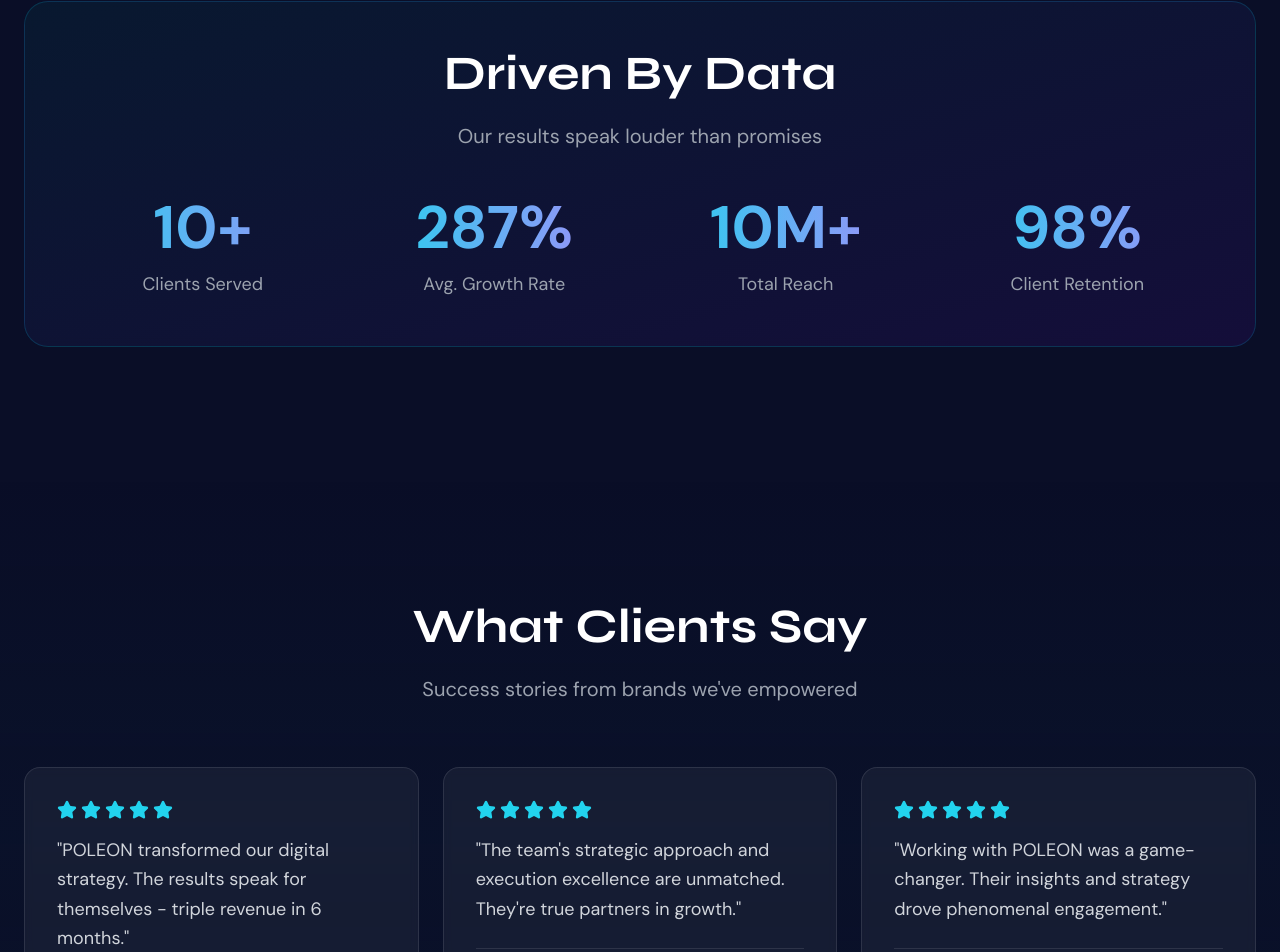
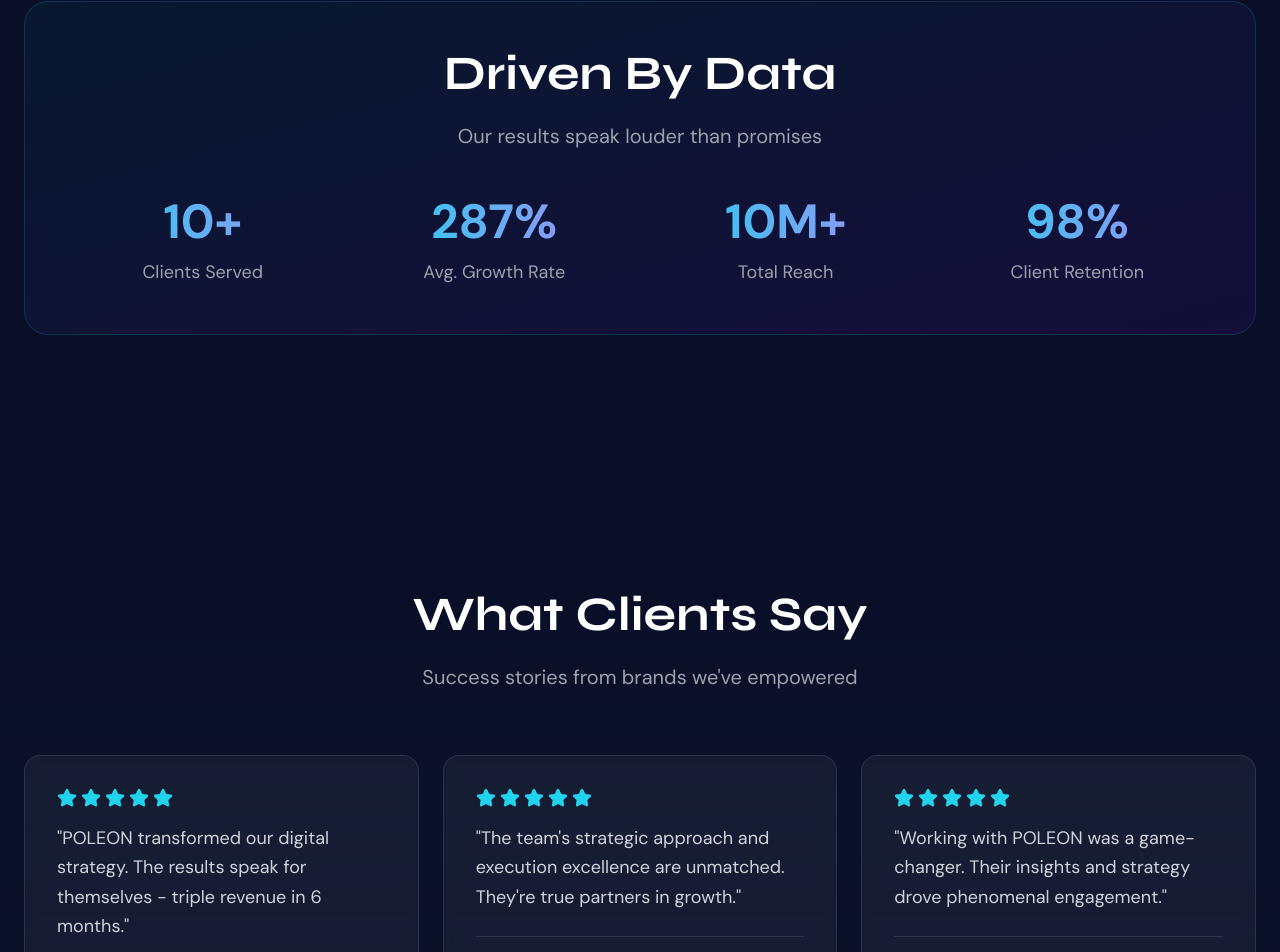
Before and after one commit to olamideolayemi/Poleon, a React (Vite) app: page / in a window 1280 px wide. Shown: the part 3460-4412 px from the top of the page. Built offline with nearby package versions, Linux system fonts and the light colour scheme; the HTML template or start-up script is replaced by a standard one.

Commit message:
feat styling: made a few font size changed for mobile

```diff
--- a/src/pages/HomePage.jsx
+++ b/src/pages/HomePage.jsx
@@ -150,7 +150,7 @@
               </span>
             </div>
 
-            <h1 className="text-6xl md:text-7xl lg:text-8xl font-bold leading-tight">
+            <h1 className="text-4xl md:text-6xl lg:text-8xl font-bold leading-tight">
               <span className="bg-gradient-to-r from-white via-cyan-100 to-white bg-clip-text text-transparent">
                 Your Growth.
               </span>
@@ -198,7 +198,7 @@
       <section className="relative py-32 bg-gradient-to-b from-transparent via-cyan-950/10 to-transparent">
         <div className="max-w-7xl mx-auto px-6">
           <div className="text-center mb-16">
-            <h2 className="text-5xl font-bold text-white mb-6">What We Do</h2>
+            <h2 className="text-3xl md:text-5xl font-bold text-white mb-6">What We Do</h2>
             <p className="text-xl text-gray-400 max-w-2xl mx-auto">
               Comprehensive digital solutions designed for exponential growth
             </p>
@@ -233,7 +233,7 @@
       <section className="relative py-32">
         <div className="max-w-7xl mx-auto px-6">
           <div className="text-center mb-16">
-            <h2 className="text-5xl font-bold text-white mb-6">
+            <h2 className="text-3xl md:text-5xl font-bold text-white mb-6">
               How We Help You Grow
             </h2>
             <p className="text-xl text-gray-400 max-w-2xl mx-auto">
@@ -267,7 +267,7 @@
       <section className="relative py-16">
         <div className="max-w-5xl mx-auto px-6">
           <div className="bg-gradient-to-br from-cyan-950/40 to-violet-950/40 border border-white/10 rounded-3xl p-10">
-            <h2 className="text-4xl font-bold text-white mb-5">
+            <h2 className="text-3xl md:text-4xl font-bold text-white mb-5">
               What working with us feels like
             </h2>
             <p className="text-cyan-300 mb-4">
@@ -382,7 +382,7 @@
         <div className="max-w-7xl mx-auto px-6">
           <div className="bg-gradient-to-br from-cyan-950/30 to-violet-950/30 backdrop-blur-sm border border-cyan-500/20 rounded-3xl p-12">
             <div className="text-center mb-12">
-              <h2 className="text-5xl font-bold text-white mb-6">
+              <h2 className="text-3xl md:text-5xl font-bold text-white mb-6">
                 Driven By Data
               </h2>
               <p className="text-xl text-gray-400">
@@ -392,25 +392,25 @@
 
             <div className="grid md:grid-cols-4 gap-8">
               <div className="text-center">
-                <div className="text-6xl font-bold bg-gradient-to-r from-cyan-400 to-violet-400 bg-clip-text text-transparent mb-3">
+                <div className="text-3xl md:text-5xl font-bold bg-gradient-to-r from-cyan-400 to-violet-400 bg-clip-text text-transparent mb-3">
                   <AnimatedCounter end={10} suffix="+" />
                 </div>
                 <p className="text-gray-400 text-lg">Clients Served</p>
               </div>
               <div className="text-center">
-                <div className="text-6xl font-bold bg-gradient-to-r from-cyan-400 to-violet-400 bg-clip-text text-transparent mb-3">
+                <div className="text-3xl md:text-5xl font-bold bg-gradient-to-r from-cyan-400 to-violet-400 bg-clip-text text-transparent mb-3">
                   <AnimatedCounter end={287} suffix="%" />
                 </div>
                 <p className="text-gray-400 text-lg">Avg. Growth Rate</p>
               </div>
               <div className="text-center">
-                <div className="text-6xl font-bold bg-gradient-to-r from-cyan-400 to-violet-400 bg-clip-text text-transparent mb-3">
+                <div className="text-3xl md:text-5xl font-bold bg-gradient-to-r from-cyan-400 to-violet-400 bg-clip-text text-transparent mb-3">
                   <AnimatedCounter end={10} suffix="M+" />
                 </div>
                 <p className="text-gray-400 text-lg">Total Reach</p>
               </div>
               <div className="text-center">
-                <div className="text-6xl font-bold bg-gradient-to-r from-cyan-400 to-violet-400 bg-clip-text text-transparent mb-3">
+                <div className="text-3xl md:text-5xl font-bold bg-gradient-to-r from-cyan-400 to-violet-400 bg-clip-text text-transparent mb-3">
                   <AnimatedCounter end={98} suffix="%" />
                 </div>
                 <p className="text-gray-400 text-lg">Client Retention</p>
```
